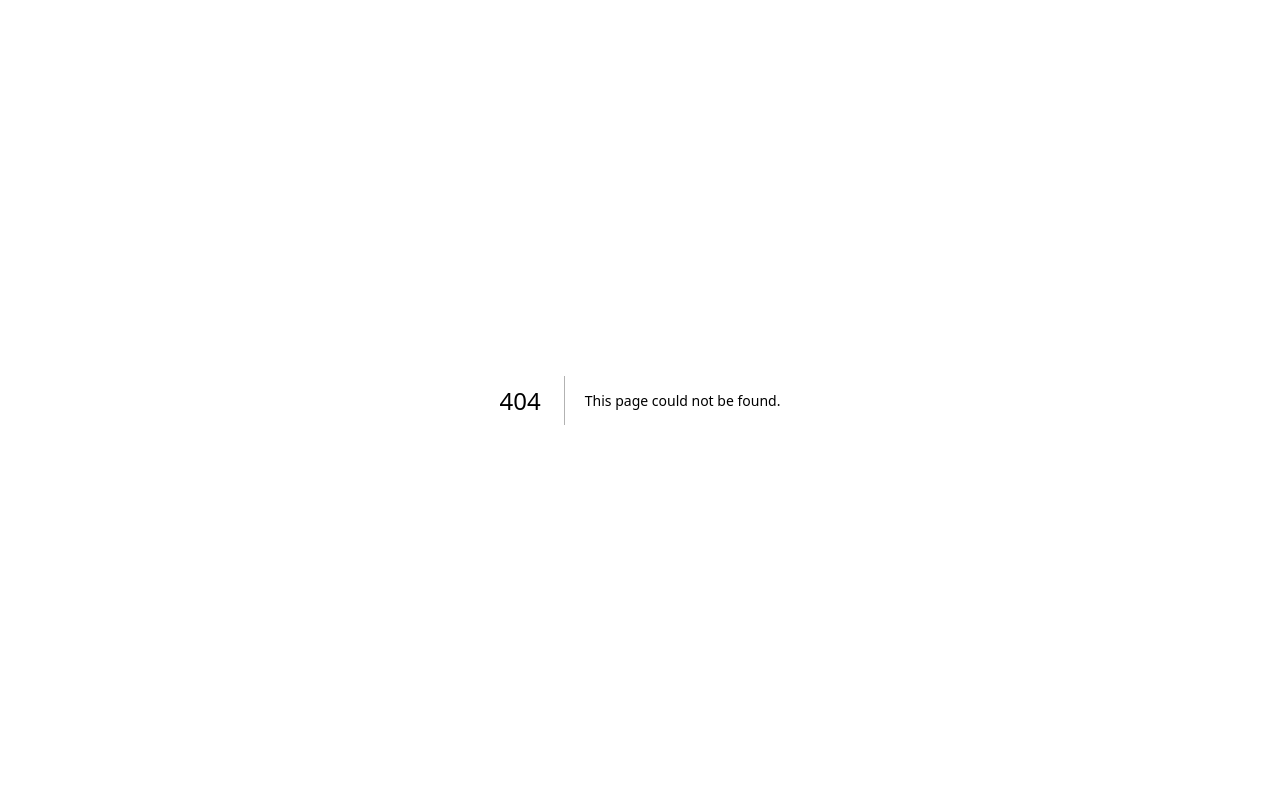
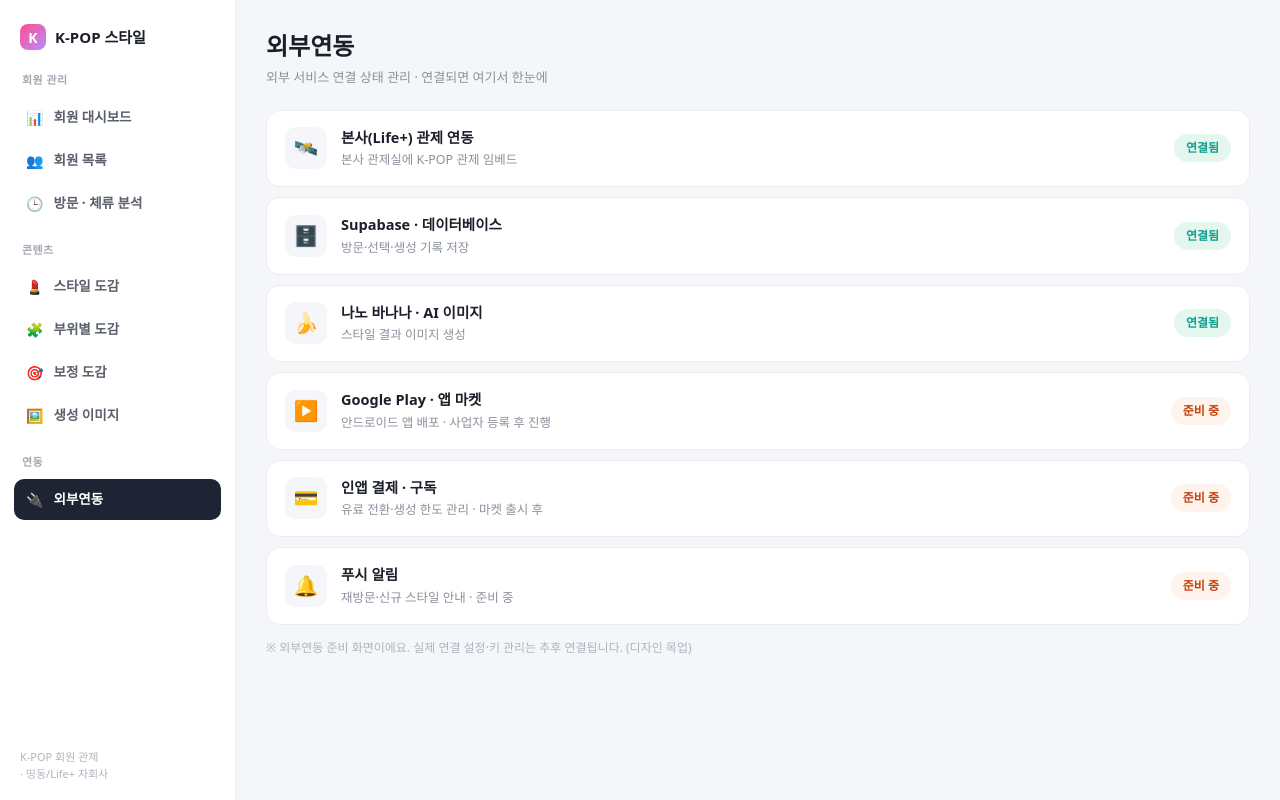
Before and after one commit to wjsehddyd-gif/kpop, a Next.js app: page /admin/integration in a window 1280 px wide. Before the commit this address had no page. Built offline with nearby package versions, Linux system fonts and the light colour scheme; a web font is replaced by a local one.

Commit message:
K-POP 관제: 외부연동 탭 추가

```diff
--- a/app/admin/_shared.js
+++ b/app/admin/_shared.js
@@ -20,6 +20,8 @@
       {item("/admin/blocks", "blocks", "🧩", "부위별 도감")}
       {item("/admin/correction", "correction", "🎯", "보정 도감")}
       {item("/admin/images", "images", "🖼️", "생성 이미지")}
+      <div className="ka-sec">연동</div>
+      {item("/admin/integration", "integration", "🔌", "외부연동")}
       <div className="ka-foot">K-POP 회원 관제<br />· 띵동/Life+ 자회사</div>
     </aside>
   );
@@ -176,6 +178,16 @@
 .ka-cm-warn i{font-style:normal;}
 .ka-cor-color{display:flex;align-items:center;gap:8px;font-size:12.5px;color:#8B919C;margin-top:11px;padding-top:4px;}
 .ka-cor-chip{width:15px;height:15px;border-radius:5px;flex:none;border:1px solid #E0E0E0;}
+.ka-intg-list{display:flex;flex-direction:column;gap:10px;}
+.ka-intg{display:flex;align-items:center;gap:14px;background:#fff;border:1px solid #EAEDF2;border-radius:14px;padding:16px 18px;}
+.ka-intg-ic{width:42px;height:42px;flex:none;display:flex;align-items:center;justify-content:center;font-size:20px;background:#F4F6F9;border-radius:11px;}
+.ka-intg-body{flex:1;min-width:0;}
+.ka-intg-name{font-size:14.5px;font-weight:800;color:#1B1F2A;}
+.ka-intg-desc{font-size:12.5px;color:#8B919C;margin-top:3px;}
+.ka-intg-status{font-size:12px;font-weight:700;padding:5px 12px;border-radius:99px;white-space:nowrap;flex:none;}
+.ka-ist-on{background:#E3F7EF;color:#0E9F8E;}
+.ka-ist-wait{background:#FFF4ED;color:#C2410C;}
+.ka-ist-off{background:#F0F2F5;color:#9AA0AB;}
 /* 빈 상태 / 스켈레톤 차트 (데이터 연결 시 같은 자리에 채워짐) */
 .ka-card-empty{font-size:11px;color:#B6BCC6;font-weight:600;margin-top:8px;}
 .ka-chart{position:relative;height:200px;}
--- /dev/null
+++ b/app/admin/integration/page.js
@@ -0,0 +1,41 @@
+/* eslint-disable */
+import Link from "next/link";
+import { Sidebar } from "../_shared";
+
+// 외부연동 준비 화면 — 연결 상태를 카드로. 실제 키/설정 연결은 추후.
+const ITEMS = [
+  { ic: "🛰️", name: "본사(Life+) 관제 연동", desc: "본사 관제실에 K-POP 관제 임베드", status: "on" },
+  { ic: "🗄️", name: "Supabase · 데이터베이스", desc: "방문·선택·생성 기록 저장", status: "on" },
+  { ic: "🍌", name: "나노 바나나 · AI 이미지", desc: "스타일 결과 이미지 생성", status: "on" },
+  { ic: "▶️", name: "Google Play · 앱 마켓", desc: "안드로이드 앱 배포", status: "wait", note: "사업자 등록 후 진행" },
+  { ic: "💳", name: "인앱 결제 · 구독", desc: "유료 전환·생성 한도 관리", status: "wait", note: "마켓 출시 후" },
+  { ic: "🔔", name: "푸시 알림", desc: "재방문·신규 스타일 안내", status: "wait", note: "준비 중" },
+];
+const BADGE = { on: ["연결됨", "ka-ist-on"], wait: ["준비 중", "ka-ist-wait"], off: ["미연결", "ka-ist-off"] };
+
+export default function Integration() {
+  return (
+    <div className="ka-root">
+      <Sidebar active="integration" />
+      <main className="ka-main">
+        <h1 className="ka-title">외부연동</h1>
+        <p className="ka-sub">외부 서비스 연결 상태 관리 · 연결되면 여기서 한눈에</p>
+
+        <div className="ka-intg-list">
+          {ITEMS.map((it, i) => (
+            <div className="ka-intg" key={i}>
+              <span className="ka-intg-ic">{it.ic}</span>
+              <div className="ka-intg-body">
+                <div className="ka-intg-name">{it.name}</div>
+                <div className="ka-intg-desc">{it.desc}{it.note ? " · " + it.note : ""}</div>
+              </div>
+              <span className={"ka-intg-status " + BADGE[it.status][1]}>{BADGE[it.status][0]}</span>
+            </div>
+          ))}
+        </div>
+
+        <div className="ka-note">※ 외부연동 준비 화면이에요. 실제 연결 설정·키 관리는 추후 연결됩니다. (디자인 목업)</div>
+      </main>
+    </div>
+  );
+}
```
